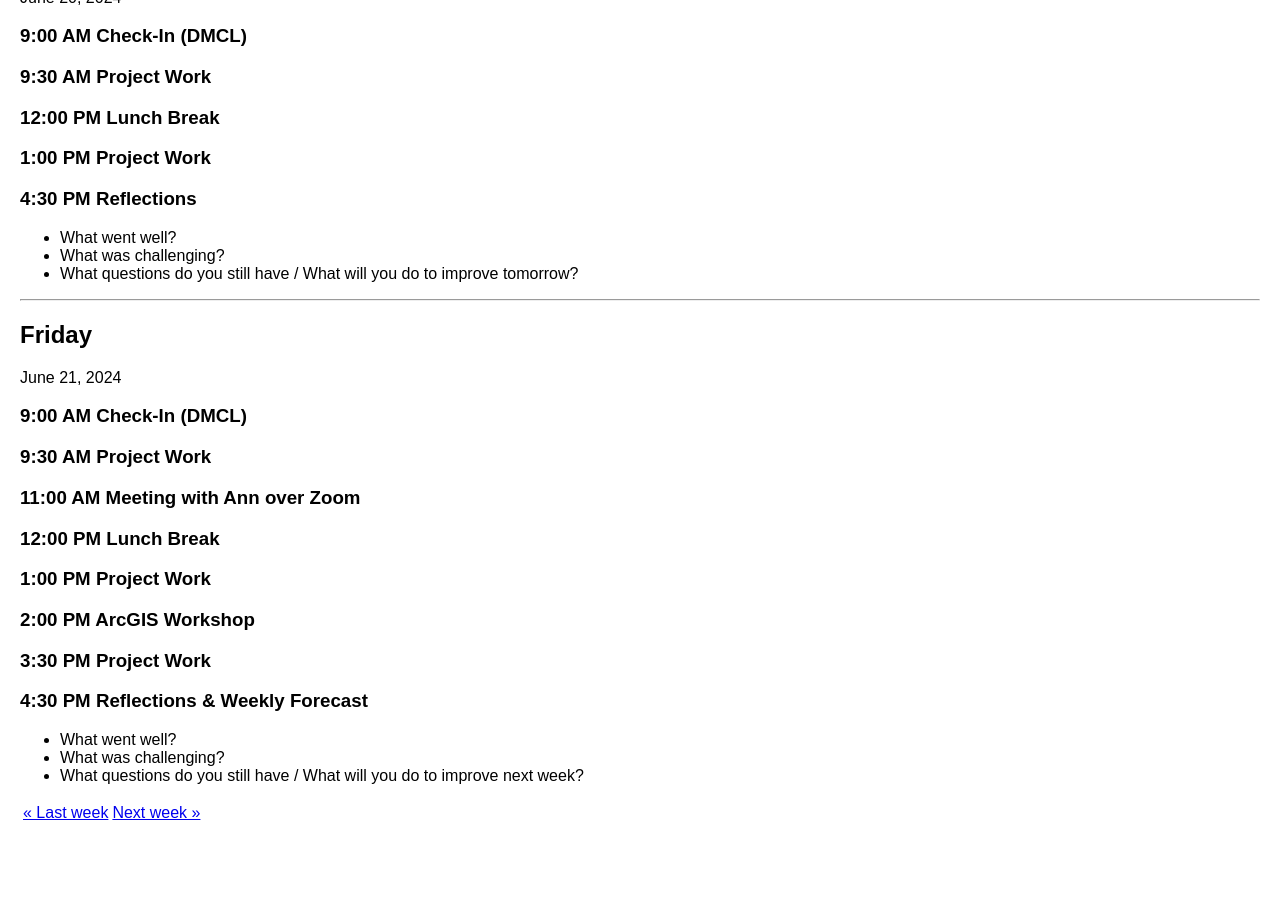
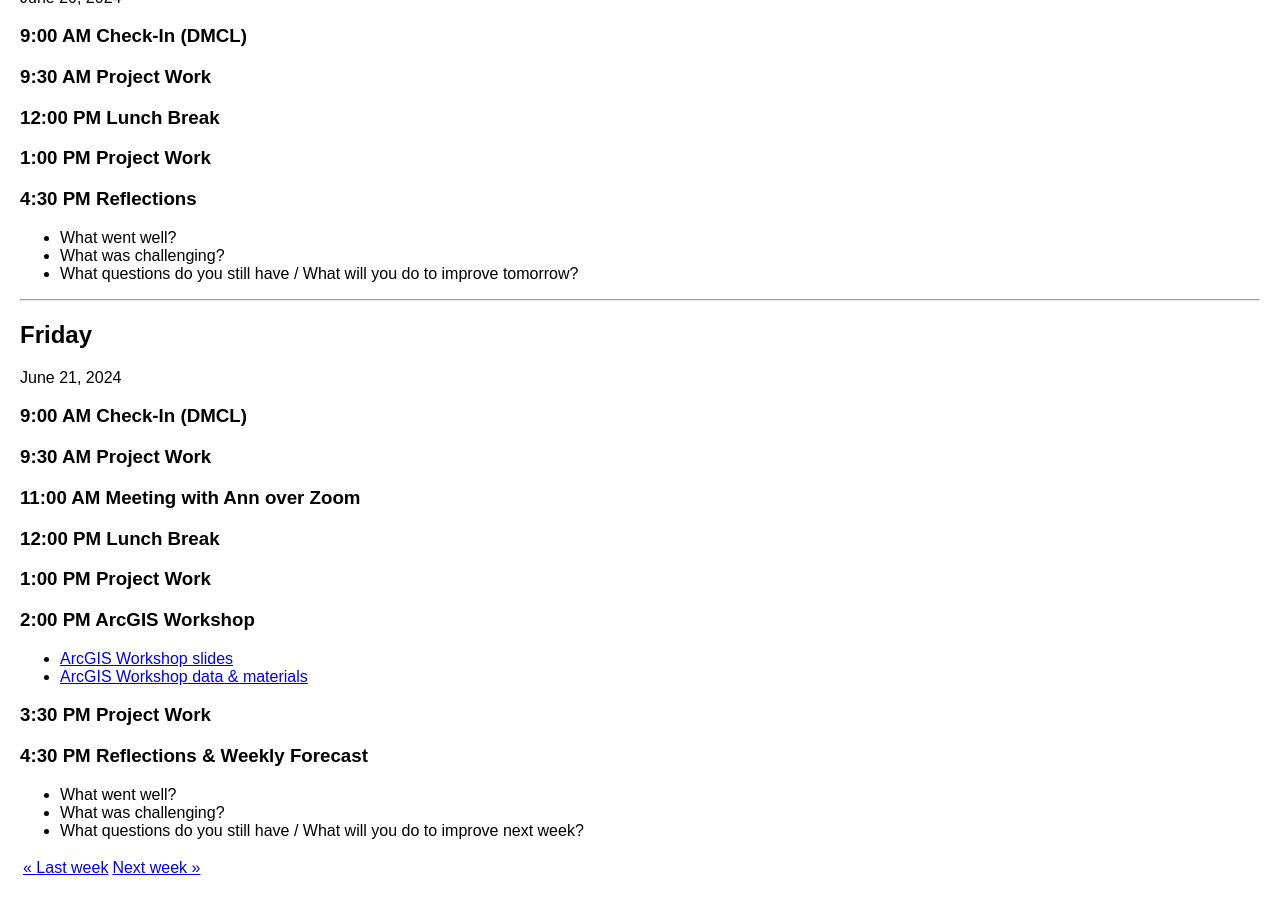
Before and after one commit to digbmc/dssf-syll, a Jekyll site: the page built from _weeks/03-work.md, in a window 1280 px wide and 900 px high, scrolled down 1643 px. Built offline with Jekyll 4.4.1, drawn with Linux system fonts in a browser that asks for light colours; before the commit the page ends 2488 px from its top, so only the background shows below that.

Commit message:
Update 03-work.md; add ArcGIS materials

```diff
--- a/_weeks/03-work.md
+++ b/_weeks/03-work.md
@@ -99,6 +99,8 @@ June 21, 2024
 ### 1:00 PM Project Work
 
 ### 2:00 PM  ArcGIS Workshop
+- [ArcGIS Workshop slides](https://docs.google.com/presentation/d/1EXgSaXIabw35wqleVKGCmRmQJmBqSLKhQyaSxQ9MAsQ/edit?usp=sharing)
+- [ArcGIS Workshop data & materials](https://drive.google.com/drive/folders/1MKF8QoDj0tNvb6t10Rfxnh0arSzQr79y?usp=sharing)
 
 ### 3:30 PM  Project Work
 
```
